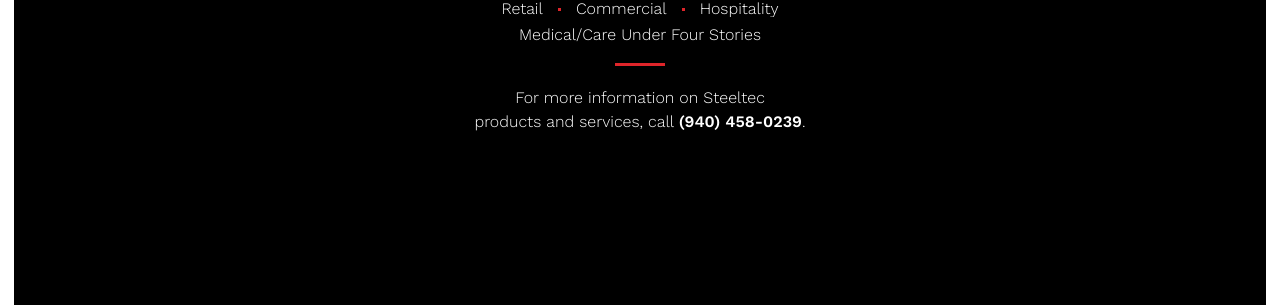
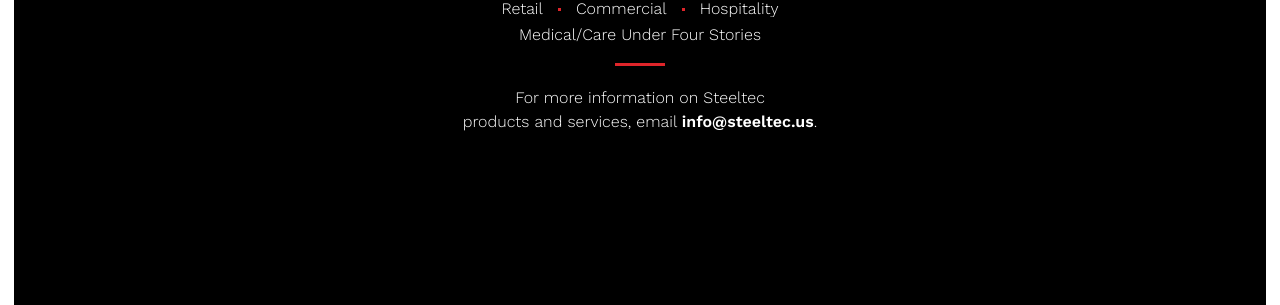
Before and after one commit to kristenzirkler/steeltec-landing-page, a Jekyll site: the page built from index.html, in a window 1280 px wide. Shown: the part 478-783 px from the top of the page. Built offline with Jekyll 4.4.1, drawn with Linux system fonts in a browser that asks for light colours; nearby versions of some CDN libraries.

Commit message:
Added masked email address

```diff
--- a/index.html
+++ b/index.html
@@ -28,13 +28,8 @@ meta-description: Home page
 	<ul>
 		<li><span>Medical/Care Under Four Stories</span><li>
 	</ul>
-	<p>For more information on Steeltec <br>products and services, call <strong><a href="tel:940-458-0239">(940) 458-0239</a></strong>.</p>
+	<p>For more information on Steeltec <br>products and services, email <strong id="contact-email">info [at] steeltec [dot] us</strong>.</p>
 
 </div>
-<!--div class="container">
-	<div class="logo"><img src="{{ site.baseurl }}/img/steeltec-white-500.png" alt="Steeltec" /></div>
-	<h1>Steeltec Builder Services</h1>
-	<p>For more information on Steeltec <br>products and services, call <strong>555-555-5555</strong>.</p>
-</div-->
 
 <div class="border"><b class="b1"></b><b class="b2"></b><b class="b3"></b><b class="b4"></b></div>
--- a/js/main.js
+++ b/js/main.js
@@ -4,6 +4,14 @@ $(function(){
 	// fade in
 	$(document).ready(function(){
 		$('.container').addClass('show');
+
+		var username = 'info',
+			hostname = 'steeltec.us',
+			linktext = username + '@' + hostname;
+
+		$('#contact-email').html('<a href="mailto:' + linktext + '">' + linktext + '</a>');
+
 	});
 
+
 });
```
